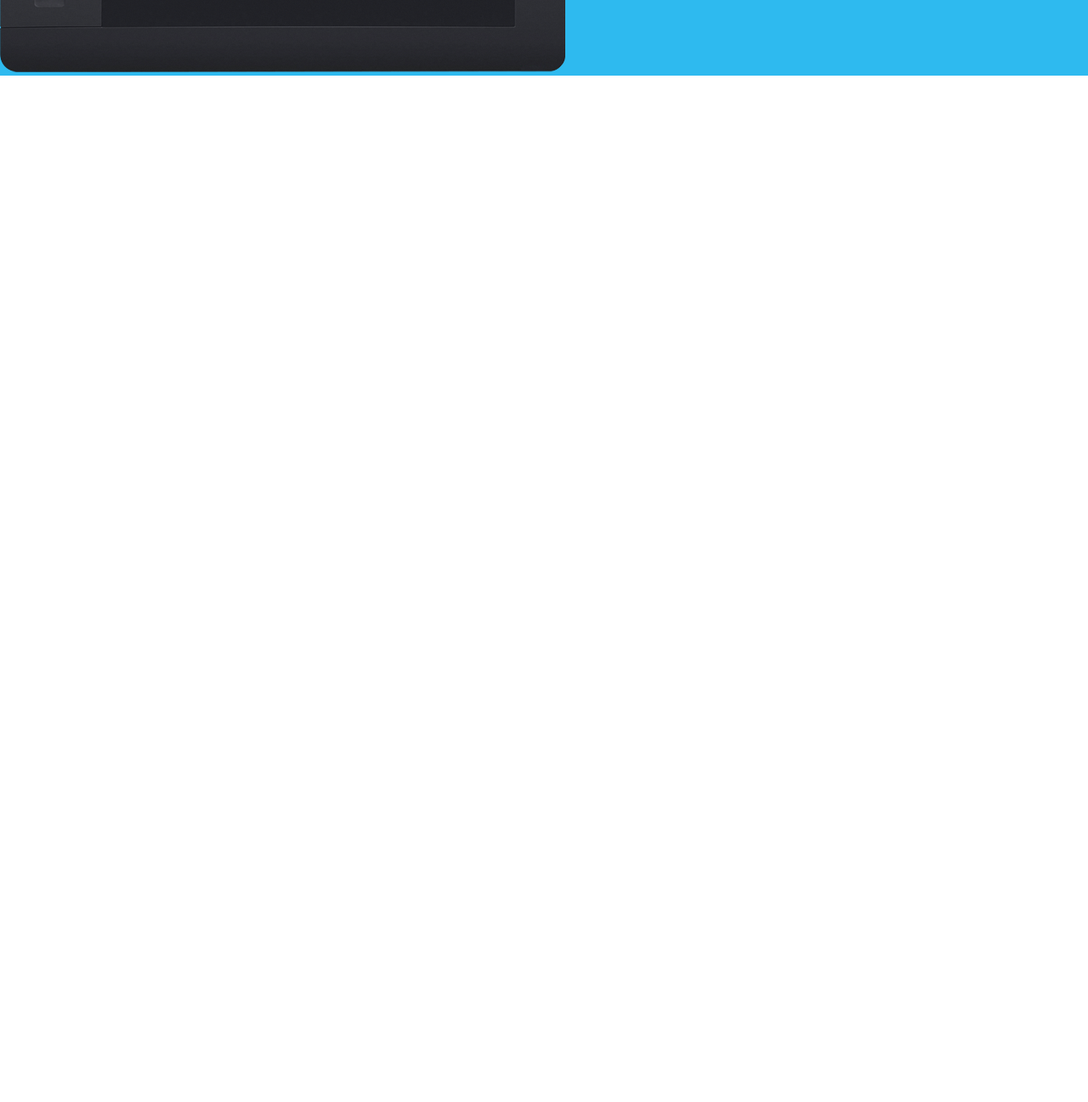
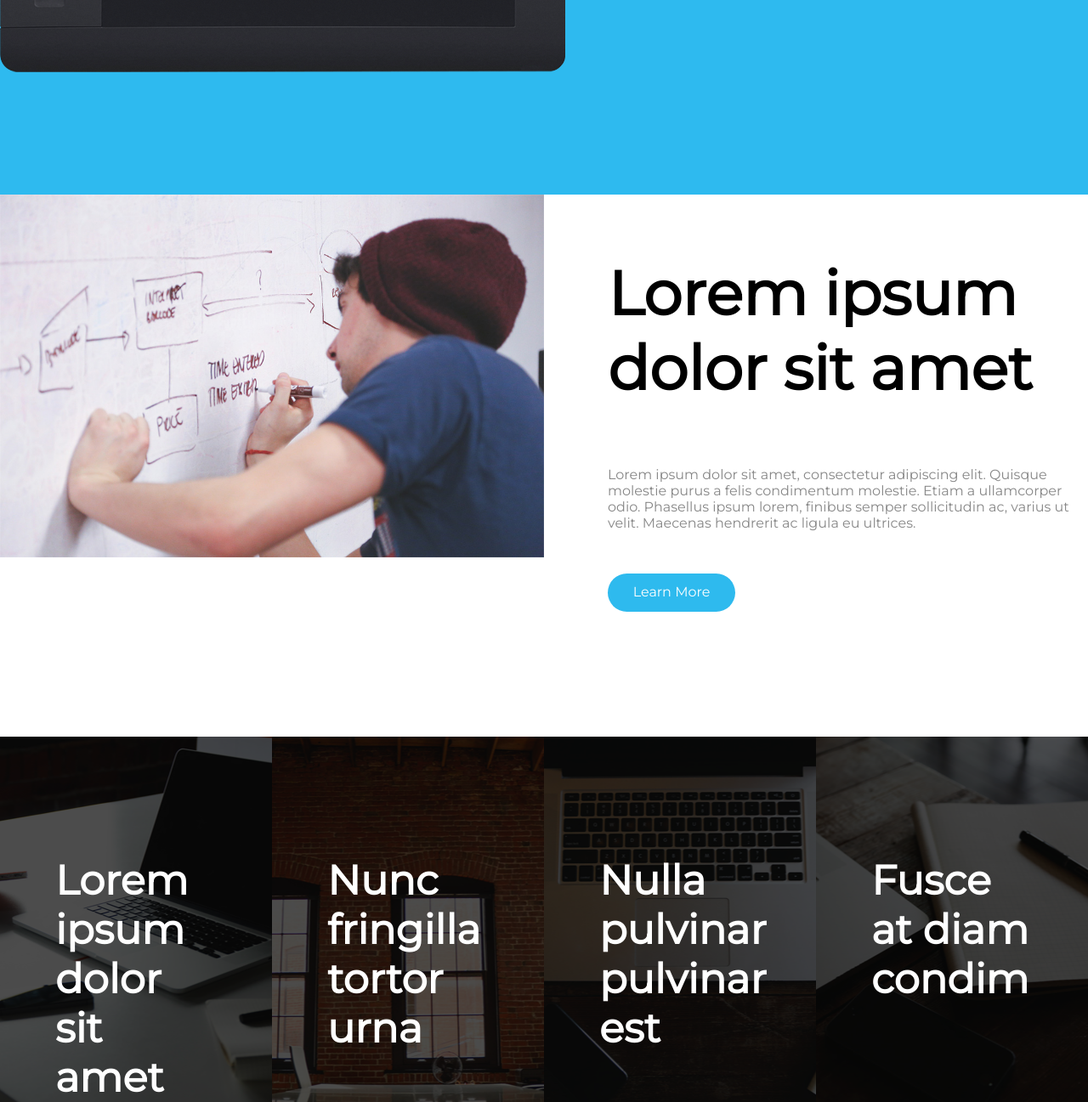
Before and after one commit to Xelde/Austera-practice, a plain HTML site: page index.html in a window 1280 px wide. Shown: the part 2984-4281 px from the top of the page at 85% size. Before the commit the page ends 3073 px from the top, so only its background shows below. Drawn offline with Linux system fonts and the light colour scheme.

Commit message:
Section boy

```diff
--- a/css/style.css
+++ b/css/style.css
@@ -72,7 +72,8 @@ header div.call-to a{
 div.back-services{
 	background-image: url(../img/back-services.jpg);
 	background-repeat: no-repeat;
-	background-position: center center
+	background-position: center center;
+	padding-bottom: 140px;
 }
 section.our-services h2{
 	color: #242424;
@@ -180,3 +181,93 @@ div.services-3 div.serv-2 a:hover{
 	margin-top: 50px;
 	border: 1px solid #fff;
 }
+/**************************************
+************Section boy*************
+***************************************/
+section.boy{
+	height: 638px;
+}
+section.boy div img{
+	max-width: 100%;
+}
+section.boy div h3{
+	font-size: 72px;
+	color: #000;
+	max-width: 600px;
+	margin-left: 75px;
+}
+section.boy div p{
+	color: #878787;
+	font-size: 16px;
+	max-width: 600px;
+	margin-left: 75px;
+}
+section.boy div a{
+	display: block;
+	text-align: center;
+	text-decoration: none;
+	background: #2ebaee;
+	height: 45px;
+	width: 150px;
+	border-radius: 24px;
+	font-size: 16px;
+	color: #fff;
+	line-height: 44px;
+	margin-top: 50px;
+	margin-left: 75px;
+}
+section.boy div a:hover{
+	color: #2ebaee;
+	background: #fff;
+	border: 1px solid #2ebaee;
+}
+/**************************************
+************Section next-boy*************
+***************************************/
+section.next-boy{
+	min-height: 430px;
+}
+section.next-boy div.block-1{
+	background-image: url(../img/ico-07.png);
+	min-height: 430px;
+	background-repeat: no-repeat;
+	background-position: center center;
+}
+section.next-boy div.block-2{
+	background-image: url(../img/ico-08.png);
+	min-height: 430px;
+	background-repeat: no-repeat;
+	background-position: center center;
+}
+section.next-boy div.block-3{
+	background-image: url(../img/ico-09.png);
+	min-height: 430px;
+	background-repeat: no-repeat;
+	background-position: center center;
+}
+section.next-boy div.block-4{
+	background-image: url(../img/ico-10.png);
+	min-height: 430px;
+	background-repeat: no-repeat;
+	background-position: center center;
+}
+section.next-boy h4{
+	color: #fff;
+	font-size: 48px;
+	font-weight: bold;
+	height: 100%;
+	width: 100%;
+	background: rgba(0, 0, 0, 0.7);
+	margin: 0;
+	padding: 140px 65px 0 65px;
+}
+section.next-boy h4:hover{
+	color: #fff;
+	font-size: 48px;
+	font-weight: bold;
+	height: 100%;
+	width: 100%;
+	background: rgba(57, 157, 195, 0.7);
+	margin: 0;
+	padding: 140px 65px 0 65px;
+}
--- a/index.html
+++ b/index.html
@@ -91,5 +91,35 @@
       </section>
     </div>
   </div>
+
+    <section class="boy container-fluid">
+      <div class="row no-gutters">
+        <div class="col-6">
+          <img src="img/boy.jpg" alt="boy">
+        </div>
+        <div class="col-6">
+          <h3>Lorem ipsum dolor sit amet</h3>
+          <p>Lorem ipsum dolor sit amet, consectetur adipiscing elit. Quisque molestie purus a felis condimentum molestie. Etiam a ullamcorper odio. Phasellus ipsum lorem, finibus semper sollicitudin ac, varius ut velit. Maecenas hendrerit ac ligula eu ultrices. </p>
+          <a href="">Learn More</a>
+        </div>
+      </div>
+    </section>
+
+    <section class="next-boy container-fluid">
+      <div class="row no-gutters">
+        <div class="col-3 block-1">
+          <h4>Lorem ipsum dolor sit amet</h4>
+        </div>
+        <div class="col-3 block-2">
+          <h4>Nunc fringilla tortor urna</h4>
+        </div>
+        <div class="col-3 block-3">
+          <h4>Nulla pulvinar pulvinar est</h4>
+        </div>
+        <div class="col-3 block-4">
+          <h4>Fusce at diam condim</h4>
+        </div>
+      </div>
+    </section>
   </body>
 </html>
```
Also changed, not shown: img/boy.jpg (added), img/ico-07.png (added), img/ico-08.png (added), img/ico-09.png (added), img/ico-10.png (added).
